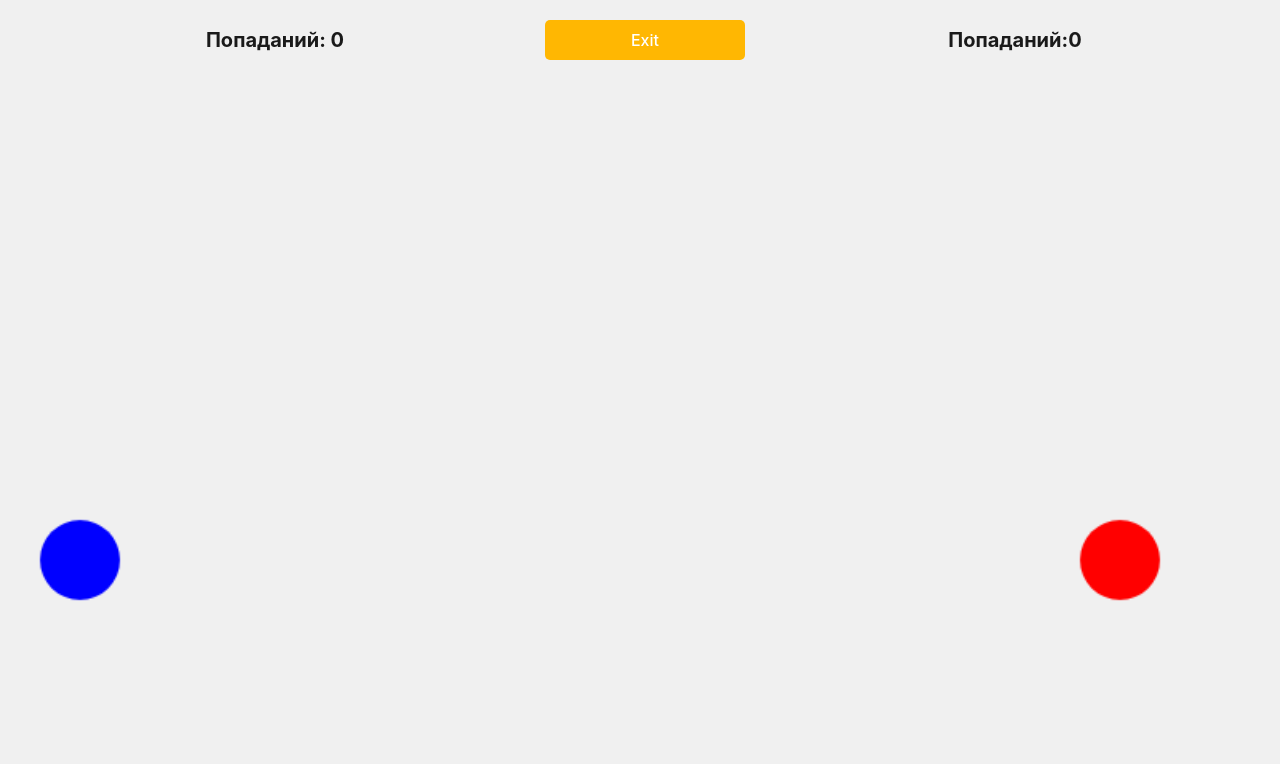
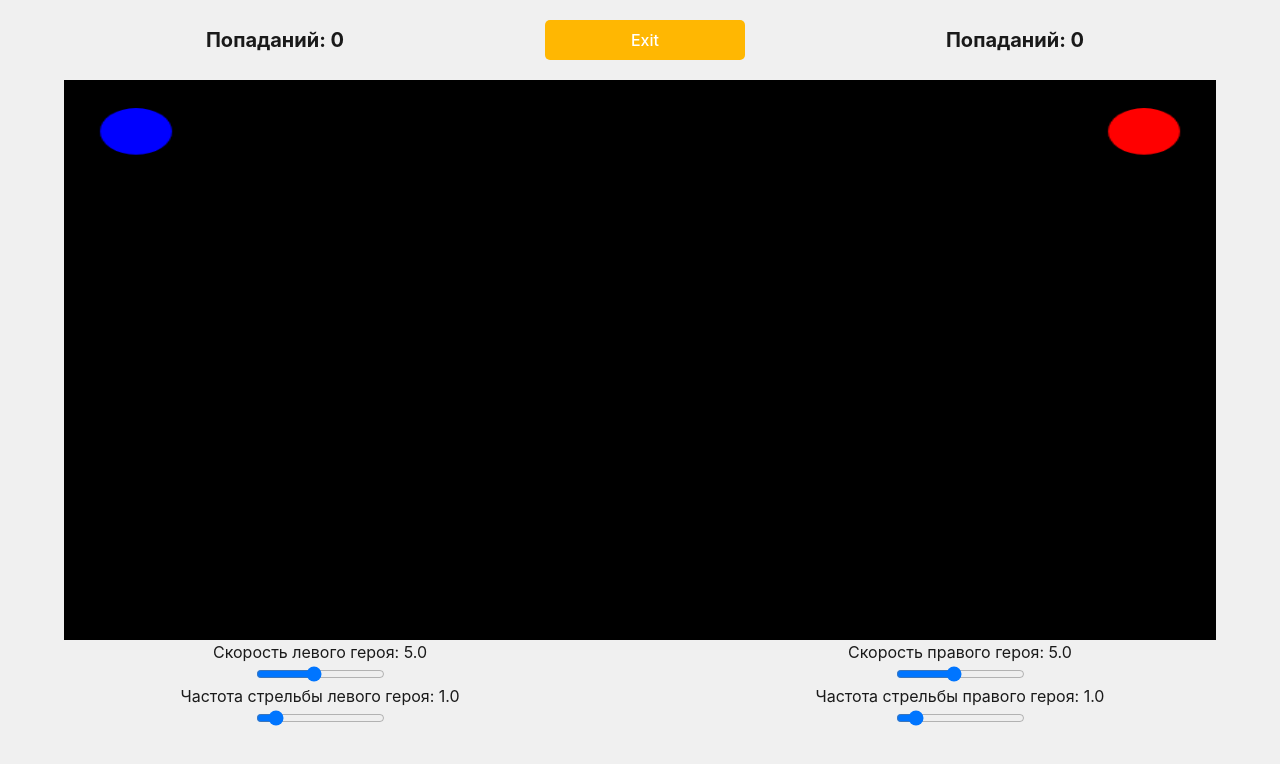
Before and after one commit to GrafDev/duel-game, a React (Vite) app: page / in a window 1280 px wide. Both pictures are taken after a click on the button "Play as Left Hero". Shown: the top 764 px of the page. Built offline with nearby package versions, Linux system fonts and the light colour scheme.

Commit message:
make norm moove

```diff
--- a/src/components/Canvas/Canvas.module.css
+++ b/src/components/Canvas/Canvas.module.css
@@ -0,0 +1,8 @@
+/* src/components/Canvas/Canvas.module.css */
+.canvas {
+    display: block;
+    margin: 0 auto;
+    background-color: black;
+    width: 90vw;
+    height: 70vh;
+}
--- a/src/components/Canvas/Canvas.tsx
+++ b/src/components/Canvas/Canvas.tsx
@@ -1,90 +1,21 @@
-// src/components/Canvas.tsx
-import React, {useRef, useEffect} from 'react';
-import {useGameContext} from '../../hooks/useGameContext.tsx';
-import {Hero, Spell, Position} from '../../types';
-
+// src/components/Canvas/Canvas.tsx
+import React from 'react';
+import { useCanvas } from '../../hooks/useCanvas';
+import { useGameContext } from '../../contexts/GameContext';
+import styles from './Canvas.module.css';
 
 const Canvas: React.FC = () => {
-    const canvasRef = useRef<HTMLCanvasElement>(null);
-    const {gameState, canvasSize, updateGameState} = useGameContext();
+    const { gameState, canvasSize } = useGameContext();
+    const canvasRef = useCanvas(gameState.playerSide);
 
-    useEffect(() => {
-        const canvas = canvasRef.current;
-        if (!canvas) return;
-
-        const ctx = canvas.getContext('2d');
-        if (!ctx) return;
-
-        const draw = () => {
-
-            // Очистка канваса
-            ctx.fillStyle = '#064406';
-            ctx.clearRect(0, 0, canvasSize.width, canvasSize.height);
-
-            // Отрисовка героев
-            drawHero(ctx, gameState.leftHero);
-            drawHero(ctx, gameState.rightHero);
-
-            // Отрисовка заклинаний
-            gameState.spells.forEach(spell => drawSpell(ctx, spell));
-
-            // Запрос следующего кадра
-            requestAnimationFrame(draw);
-        };
-
-        draw();
-    }, [gameState, canvasSize]);
-
-    useEffect(() => {
-        const handleMouseMove = (e: MouseEvent) => {
-            const canvas = canvasRef.current;
-            if (!canvas) return;
-
-            const rect = canvas.getBoundingClientRect();
-            const mousePosition: Position = {
-                x: e.clientX - rect.left,
-                y: e.clientY - rect.top
-            };
-
-            // Обновление положения героя в зависимости от стороны игрока
-            updateGameState({
-                [gameState.playerSide === 'left' ? 'leftHero' : 'rightHero']: {
-                    ...gameState[gameState.playerSide === 'left' ? 'leftHero' : 'rightHero'],
-                    position: {
-                        x: gameState.playerSide === 'left' ? gameState.leftHero.position.x : gameState.rightHero.position.x,
-                        y: mousePosition.y
-                    }
-                }
-            });
-        };
-
-        const canvas = canvasRef.current;
-        if (canvas) {
-            canvas.addEventListener('mousemove', handleMouseMove);
-        }
-
-        return () => {
-            if (canvas) {
-                canvas.removeEventListener('mousemove', handleMouseMove);
-            }
-        };
-    }, [gameState.playerSide, updateGameState]);
-
-    return <canvas ref={canvasRef} width={canvasSize.width} height={canvasSize.height}/>
-};
-
-const drawHero = (ctx: CanvasRenderingContext2D, hero: Hero) => {
-    ctx.fillStyle = hero.color;
-    ctx.beginPath();
-    ctx.arc(hero.position.x, hero.position.y, hero.size.width / 2, 0, Math.PI * 2);
-    ctx.fill();
-};
-
-const drawSpell = (ctx: CanvasRenderingContext2D, spell: Spell) => {
-    ctx.fillStyle = spell.color;
-    ctx.beginPath();
-    ctx.arc(spell.position.x, spell.position.y, spell.size.width / 2, 0, Math.PI * 2);
-    ctx.fill();
+    return (
+        <canvas
+            ref={canvasRef}
+            className={styles.canvas}
+            width={canvasSize.width}
+            height={canvasSize.height}
+        />
+    );
 };
 
 export default Canvas;
--- a/src/components/Controls/Controls.module.css
+++ b/src/components/Controls/Controls.module.css
@@ -1,26 +1,34 @@
 
-.sliders__left {
+.sliders {
+    display: flex;
+    flex-direction: row;
+    align-items: center;
+    justify-content: center;
+    height: 100%;
+    width: 100%;
+}
+.sliders_left {
     display: flex;
     flex-direction: column;
-    align-items: start;
-    justify-content: start;
+    align-items: center;
+    justify-content: center;
     height: 100%;
     width: 100%;
 }
 
-.sliders__right {
+.sliders_right {
     display: flex;
     flex-direction: column;
-    align-items: start;
-    justify-content: start;
+    align-items: center;
+    justify-content: center;
     height: 100%;
     width: 100%;
 }
 .control__slider {
     display: flex;
     flex-direction: column;
-    align-items: start;
-    justify-content: start;
+    align-items: center;
+    justify-content: center;
     color: #1a1a1a;
     height: 100%;
     width: 100%;
--- a/src/components/Controls/Controls.tsx
+++ b/src/components/Controls/Controls.tsx
@@ -1,34 +1,37 @@
-// src/components/Controls.tsx
+// src/components/Controls/Controls.tsx
 
-import React from 'react';
+import React, { useCallback } from 'react';
 import styles from './Controls.module.css';
-import { useGameContext } from '../../hooks/useGameContext.tsx';
-import ControlSlider from "./ControlSlider.tsx";
+import { useGameContext } from '../../contexts/GameContext';
+import ControlSlider from "./ControlSlider";
+import { PlayerSide } from '../../types';
 
 const Controls: React.FC = () => {
     const { gameState, updateGameState } = useGameContext();
 
-    const handleSpeedChange = (side: 'left' | 'right', value: number) => {
-        updateGameState({
+    const handleSpeedChange = useCallback((side: PlayerSide, value: number) => {
+        updateGameState(prevState => ({
+            ...prevState,
             [side === 'left' ? 'leftHero' : 'rightHero']: {
-                ...gameState[side === 'left' ? 'leftHero' : 'rightHero'],
+                ...prevState[side === 'left' ? 'leftHero' : 'rightHero'],
                 speed: value
             }
-        });
-    };
+        }));
+    }, [updateGameState]);
 
-    const handleFireRateChange = (side: 'left' | 'right', value: number) => {
-        updateGameState({
+    const handleFireRateChange = useCallback((side: PlayerSide, value: number) => {
+        updateGameState(prevState => ({
+            ...prevState,
             [side === 'left' ? 'leftHero' : 'rightHero']: {
-                ...gameState[side === 'left' ? 'leftHero' : 'rightHero'],
+                ...prevState[side === 'left' ? 'leftHero' : 'rightHero'],
                 fireRate: value
             }
-        });
-    };
+        }));
+    }, [updateGameState]);
 
     return (
-        <div className="controls">
-            <div className={styles.sliders__left} >
+        <div className={styles.sliders}>
+            <div className={styles.sliders_left}>
                 <ControlSlider
                     label="Скорость левого героя"
                     value={gameState.leftHero.speed}
@@ -45,7 +48,7 @@ const Controls: React.FC = () => {
                     step={0.1}
                 />
             </div>
-            <div className={styles.sliders__right}>
+            <div className={styles.sliders_right}>
                 <ControlSlider
                     label="Скорость правого героя"
                     value={gameState.rightHero.speed}
--- a/src/components/Game.tsx
+++ b/src/components/Game.tsx
@@ -1,54 +1,45 @@
-import React, {useState, useEffect} from 'react';
-import {useGameContext} from '../hooks/useGameContext';
-import Canvas from './Canvas/Canvas.tsx';
-import ScoreBoard from './ScoreBoard/ScoreBoard.tsx';
-import PlayerSelection from './PlayerSelection/PlayerSelection.tsx';
-import {PlayerSide} from '../types';
-import Controls from "./Controls/Controls.tsx";
+// src/components/Game.tsx
+import React, { useState, useCallback } from 'react';
+import { useGameContext } from '../contexts/GameContext';
+import Canvas from './Canvas/Canvas';
+import ScoreBoard from './ScoreBoard/ScoreBoard';
+import PlayerSelection from './PlayerSelection/PlayerSelection';
+import Controls from "./Controls/Controls";
+import { PlayerSide } from '../types';
 import styles from './Game.module.css';
 
 const Game: React.FC = () => {
-    const {gameState, updateGameState, canvasSize} = useGameContext();
+    const { updateGameState, canvasSize } = useGameContext();
     const [gameStarted, setGameStarted] = useState(false);
 
-    useEffect(() => {
-        if (!gameStarted) return;
+    const handlePlayerSideSelection = useCallback((side: PlayerSide) => {
+        updateGameState(prevState => ({
+            ...prevState,
+            playerSide: side
+        }));
+        setGameStarted(true);
+    }, [updateGameState]);
 
-        const gameLoop = () => {
-            // ... (keep the existing game loop logic here)
-        };
-
-        const intervalId = setInterval(gameLoop, 1000 / 60); // 60 FPS
-
-        return () => clearInterval(intervalId);
-    }, [gameState, updateGameState, canvasSize, gameStarted]);
-
-    const handlePlayerSideSelection = (side: PlayerSide) => {
-        updateGameState({playerSide: side});
-        setGameStarted(true);
-    };
-
-    const handleExit = () => {
+    const handleExit = useCallback(() => {
         setGameStarted(false);
-        updateGameState({
-            leftHero: {...gameState.leftHero, position: {x: 50, y: canvasSize.height / 2}},
-            rightHero: {...gameState.rightHero, position: {x: canvasSize.width - 50, y: canvasSize.height / 2}},
+        updateGameState(prevState => ({
+            ...prevState,
+            leftHero: { ...prevState.leftHero, position: { x: 50, y: canvasSize.height / 2 } },
+            rightHero: { ...prevState.rightHero, position: { x: canvasSize.width - 50, y: canvasSize.height / 2 } },
             spells: [],
-            score: {left: 0, right: 0}
-        });
-    };
+            score: { left: 0, right: 0 }
+        }));
+    }, [updateGameState, canvasSize]);
 
     if (!gameStarted) {
-        return <PlayerSelection onSelectSide={handlePlayerSideSelection}/>;
+        return <PlayerSelection onSelectSide={handlePlayerSideSelection} />;
     }
 
     return (
-        <div className="game">
-            <ScoreBoard handleExit={handleExit}/>
-            <div className={styles.canvas}>
-                <Canvas/>
-            </div>
-            <Controls/>
+        <div className={styles.game}>
+            <ScoreBoard handleExit={handleExit} />
+            <Canvas />
+            <Controls />
         </div>
     );
 };
--- a/src/contexts/GameContext.tsx
+++ b/src/contexts/GameContext.tsx
@@ -1,7 +1,14 @@
 // src/contexts/GameContext.tsx
+import React, { createContext, useContext, useState, useCallback, useMemo } from 'react';
+import { GameState, Hero, PlayerSide } from '../types';
 
-import React, { createContext, useState } from 'react';
-import { GameContextType, GameState, PlayerSide, Size } from '../types';
+type GameContextType = {
+    gameState: GameState;
+    updateGameState: (updater: GameState | ((prevState: GameState) => GameState)) => void;
+    canvasSize: { width: number; height: number };
+};
+
+const GameContext = createContext<GameContextType | undefined>(undefined);
 
 const initialGameState: GameState = {
     leftHero: {
@@ -10,34 +17,52 @@ const initialGameState: GameState = {
         color: 'blue',
         spellColor: 'lightblue',
         speed: 5,
-        fireRate: 1,
-    },
+        fireRate: 1
+    } as Hero,
     rightHero: {
-        position: { x: 700, y: 300 },
+        position: { x: 750, y: 300 },
         size: { width: 50, height: 50 },
         color: 'red',
-        spellColor: 'pink',
+        spellColor: 'orange',
         speed: 5,
-        fireRate: 1,
-    },
+        fireRate: 1
+    } as Hero,
     spells: [],
     score: { left: 0, right: 0 },
+    playerSide: 'left' as PlayerSide
 };
-
-export const GameContext = createContext<GameContextType | undefined>(undefined);
 
 export const GameProvider: React.FC<{ children: React.ReactNode }> = ({ children }) => {
     const [gameState, setGameState] = useState<GameState>(initialGameState);
-    const [playerSide, setPlayerSide] = useState<PlayerSide>('left');
-    const canvasSize: Size = { width: 800, height: 600 };
+    const [canvasSize] = useState({ width: 800, height: 600 });
 
-    const updateGameState = (newState: Partial<GameState>) => {
-        setGameState(prevState => ({ ...prevState, ...newState }));
-    };
+    const updateGameState = useCallback((updater: Partial<GameState> | ((prevState: GameState) => GameState)) => {
+        setGameState(prevState => {
+            if (typeof updater === 'function') {
+                return updater(prevState);
+            } else {
+                return { ...prevState, ...updater };
+            }
+        });
+    }, []);
+
+    const contextValue = useMemo(() => ({
+        gameState,
+        updateGameState,
+        canvasSize
+    }), [gameState, updateGameState, canvasSize]);
 
     return (
-        <GameContext.Provider value={{ gameState, updateGameState, playerSide, setPlayerSide, canvasSize }}>
+        <GameContext.Provider value={contextValue}>
             {children}
         </GameContext.Provider>
     );
 };
+
+export const useGameContext = (): GameContextType => {
+    const context = useContext(GameContext);
+    if (context === undefined) {
+        throw new Error('useGameContext must be used within a GameProvider');
+    }
+    return context;
+};
--- a/src/hooks/useCanvas.ts
+++ b/src/hooks/useCanvas.ts
@@ -1,71 +1,105 @@
-import { useCallback } from 'react';
-import { GameState, GameSettings, Hero, Spell } from '../types';
+// src/hooks/useCanvas.ts
+import { useEffect, useRef, useCallback } from 'react';
+import { useGameContext } from '../contexts/GameContext';
+import { Position, Hero, Spell, GameState} from '../types';
 
-export const useCanvas = (canvasRef: React.RefObject<HTMLCanvasElement>, gameSettings: GameSettings) => {
+export const useCanvas = () => {
+    const canvasRef = useRef<HTMLCanvasElement>(null);
+    const { gameState, updateGameState, canvasSize } = useGameContext();
+    const leftHeroDirectionRef = useRef<1 | -1>(1);
+    const rightHeroDirectionRef = useRef<1 | -1>(1);
+    const mousePositionRef = useRef<Position>({ x: 0, y: 0 });
+
     const drawHero = useCallback((ctx: CanvasRenderingContext2D, hero: Hero) => {
         ctx.fillStyle = hero.color;
-        ctx.fillRect(hero.position.x, hero.position.y, hero.size.width, hero.size.height);
+        ctx.beginPath();
+        ctx.arc(hero.position.x, hero.position.y, hero.size.width / 2, 0, Math.PI * 2);
+        ctx.fill();
     }, []);
 
     const drawSpell = useCallback((ctx: CanvasRenderingContext2D, spell: Spell) => {
         ctx.fillStyle = spell.color;
         ctx.beginPath();
-        ctx.arc(
-            spell.position.x + spell.size.width / 2,
-            spell.position.y + spell.size.height / 2,
-            spell.size.width / 2,
-            0,
-            2 * Math.PI
-        );
+        ctx.arc(spell.position.x, spell.position.y, spell.size.width / 2, 0, Math.PI * 2);
         ctx.fill();
     }, []);
 
-    const drawScore = useCallback((ctx: CanvasRenderingContext2D, score: { player: number; ai: number }) => {
-        ctx.fillStyle = 'black';
-        ctx.font = '20px Arial';
-        ctx.textAlign = 'left';
-        ctx.fillText(`Player: ${score.player}`, 10, 30);
-        ctx.textAlign = 'right';
-        ctx.fillText(`AI: ${score.ai}`, gameSettings.canvasSize.width - 10, 30);
-    }, [gameSettings.canvasSize.width]);
+    const handleMouseMove = useCallback((e: MouseEvent) => {
+        const canvas = canvasRef.current;
+        if (!canvas) return;
 
-    const drawBackground = useCallback((ctx: CanvasRenderingContext2D) => {
-        ctx.fillStyle = '#f0f0f0';
-        ctx.fillRect(0, 0, gameSettings.canvasSize.width, gameSettings.canvasSize.height);
+        const rect = canvas.getBoundingClientRect();
+        mousePositionRef.current = {
+            x: e.clientX - rect.left,
+            y: e.clientY - rect.top
+        };
+    }, []);
 
-        // Draw a middle line
-        ctx.strokeStyle = '#888888';
-        ctx.lineWidth = 2;
-        ctx.setLineDash([5, 5]);
-        ctx.beginPath();
-        ctx.moveTo(gameSettings.canvasSize.width / 2, 0);
-        ctx.lineTo(gameSettings.canvasSize.width / 2, gameSettings.canvasSize.height);
-        ctx.stroke();
-    }, [gameSettings.canvasSize]);
+    const moveHero = useCallback((hero: Hero, directionRef: React.MutableRefObject<1 | -1>, isPlayerHero: boolean) => {
+        let newY = hero.position.y + hero.speed * directionRef.current;
 
-    const drawGame = useCallback((gameState: GameState) => {
+        if (isPlayerHero) {
+            const mouseY = mousePositionRef.current.y;
+            const heroCenterY = hero.position.y;
+            const heroRadius = hero.size.width / 2;
+
+            if (Math.abs(mouseY - heroCenterY) <= heroRadius) {
+                directionRef.current *= -1;
+                newY = heroCenterY + heroRadius * directionRef.current;
+            }
+        }
+
+        if (newY - hero.size.height / 2 <= 0 || newY + hero.size.height / 2 >= canvasSize.height) {
+            directionRef.current *= -1;
+            newY = hero.position.y + hero.speed * directionRef.current;
+        }
+
+        return { ...hero, position: { ...hero.position, y: newY } };
+    }, [canvasSize.height]);
+
+    const updateHeroPositions = useCallback(() => {
+        const playerSide = gameState.playerSide;
+        const leftHero = moveHero(gameState.leftHero, leftHeroDirectionRef, playerSide === 'left');
+        const rightHero = moveHero(gameState.rightHero, rightHeroDirectionRef, playerSide === 'right');
+
+        updateGameState((prevState: GameState) => ({
+            ...prevState,
+            leftHero,
+            rightHero
+        }));
+    }, [gameState, updateGameState, moveHero]);
+
+    useEffect(() => {
         const canvas = canvasRef.current;
         if (!canvas) return;
 
         const ctx = canvas.getContext('2d');
         if (!ctx) return;
 
-        // Clear the canvas
-        ctx.clearRect(0, 0, gameSettings.canvasSize.width, gameSettings.canvasSize.height);
+        const draw = () => {
+            ctx.fillStyle = 'black';
+            ctx.fillRect(0, 0, canvas.width, canvas.height);
 
-        // Draw background
-        drawBackground(ctx);
+            drawHero(ctx, gameState.leftHero);
+            drawHero(ctx, gameState.rightHero);
 
-        // Draw heroes
-        drawHero(ctx, gameState.player);
-        drawHero(ctx, gameState.ai);
+            gameState.spells.forEach(spell => drawSpell(ctx, spell));
+        };
 
-        // Draw spells
-        gameState.spells.forEach(spell => drawSpell(ctx, spell));
+        const gameLoop = () => {
+            updateHeroPositions();
+            draw();
+            requestAnimationFrame(gameLoop);
+        };
 
-        // Draw score
-        drawScore(ctx, gameState.score);
-    }, [gameSettings.canvasSize, drawBackground, drawHero, drawSpell, drawScore]);
+        canvas.addEventListener('mousemove', handleMouseMove);
+        const animationId = requestAnimationFrame(gameLoop);
 
-    return { drawGame };
+        return () => {
+            canvas.removeEventListener('mousemove', handleMouseMove);
+            cancelAnimationFrame(animationId);
+        };
+    }, [gameState, drawHero, drawSpell, handleMouseMove, updateHeroPositions]);
+
+    return canvasRef;
 };
```
Also changed, not shown: src/components/ScoreBoard/ScoreBoard.tsx (+5 -6 lines), src/hooks/useAI.ts (+28 -29 lines), src/hooks/usePlayer.ts (+38 -22 lines).
